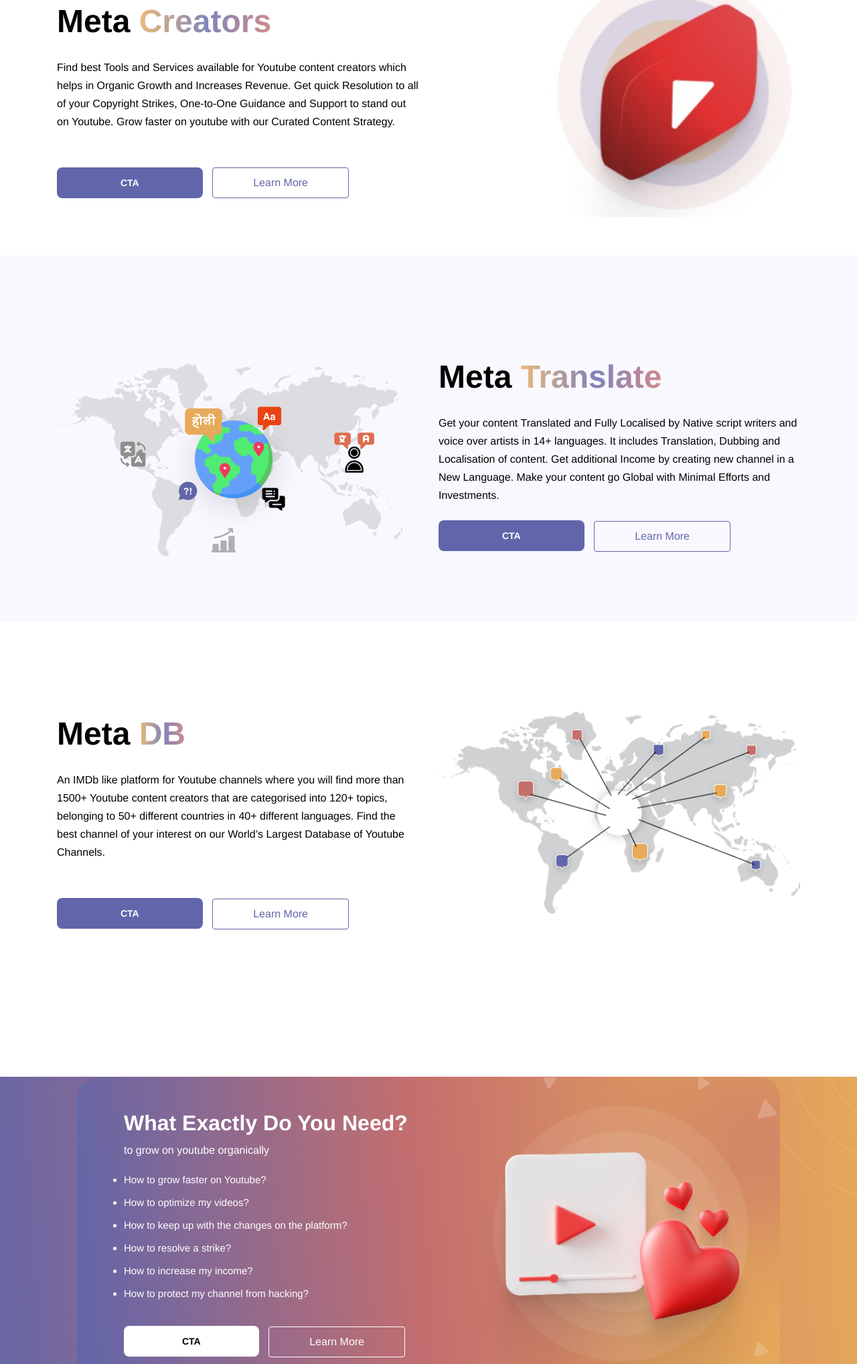
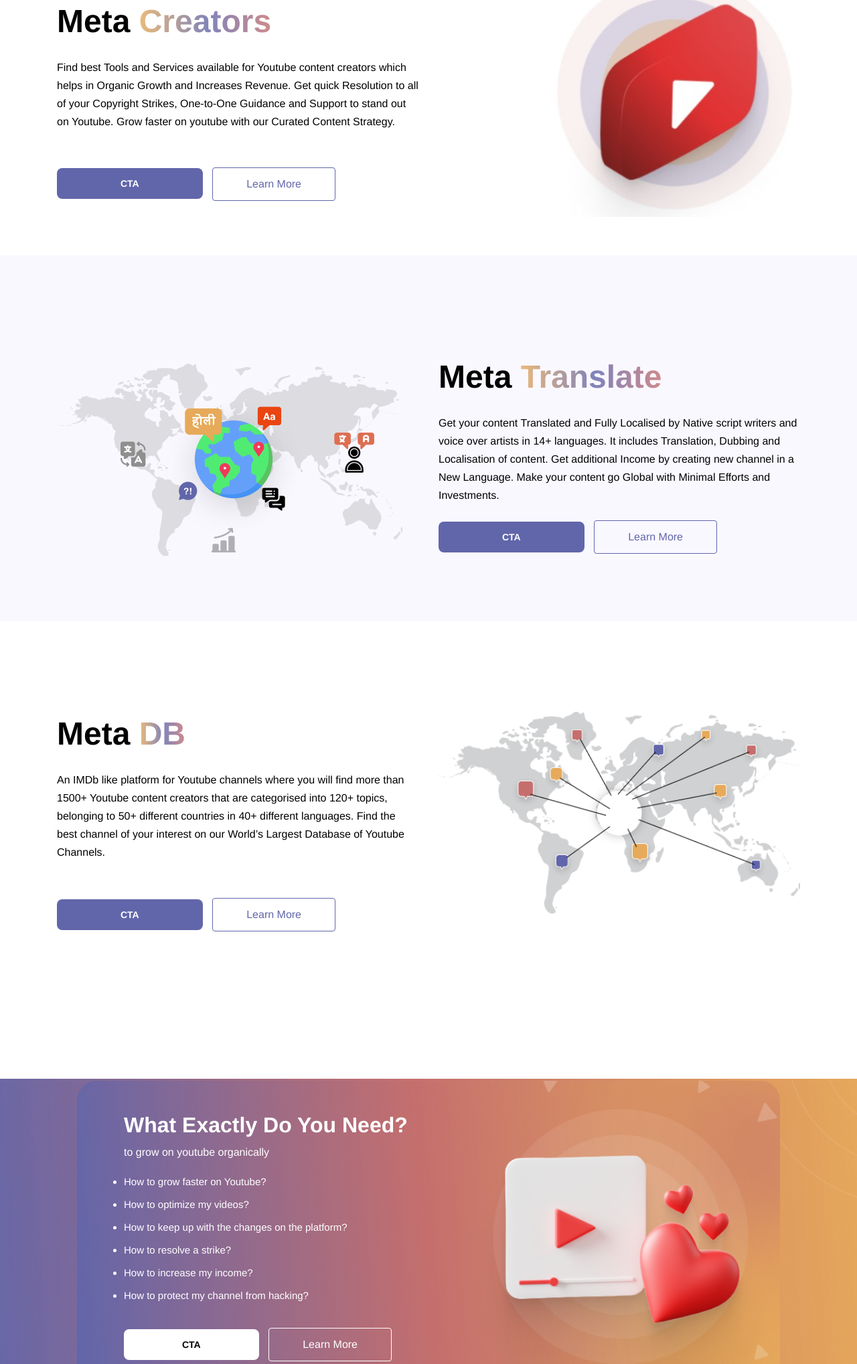
Before and after one commit to malikmudassar/metapublic, a PHP site: page /markup/index.html in a window 1280 px wide. Shown: the part 1969-4006 px from the top of the page at 67% size. Run offline with PHP 8.4, Linux system fonts and the light colour scheme; some libraries are stand-ins or nearby versions.

Commit message:
blog css

```diff
--- a/markup/css/style.css
+++ b/markup/css/style.css
@@ -331,7 +331,7 @@
     border-color: #6166AA;
     background: transparent;
     color: #6166AA;
-    padding: 10px 60px;
+    padding: 12px 50px;
     margin-left: 10px;
 }
 .no-left-margin {
```
